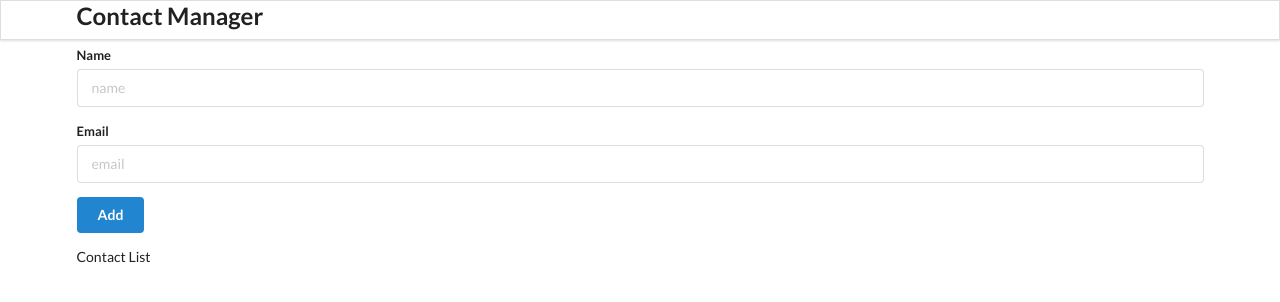
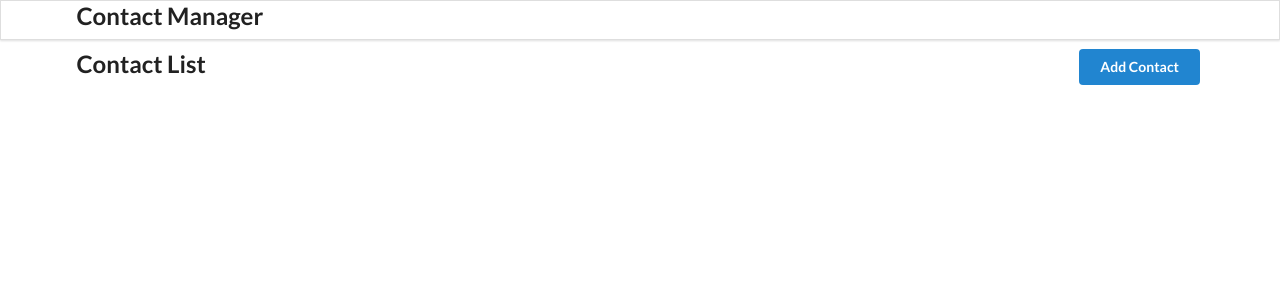
Before and after one commit to alagappan17/React-Contact-App, a React (Create React App) app in the folder contact-app/: page / in a window 1280 px wide. Shown: the top 302 px of the page. Built offline with nearby package versions, Linux system fonts and the light colour scheme.

Commit message:
Created contact details page

```diff
--- a/contact-app/src/components/AddContact.js
+++ b/contact-app/src/components/AddContact.js
@@ -1,4 +1,5 @@
 import React from 'react'
+import { Link } from 'react-router-dom';
 
 class AddContact extends React.Component {
     state = {
@@ -11,8 +12,10 @@ class AddContact extends React.Component {
             alert("All the fields are mandatory!")
             return;
         }
+        alert("Contact Added Successfully")
         this.props.addContactHandler(this.state)
         this.setState({ name: "", email: "" })
+        // this.props.history.push("/")
     }
     render() {
         return (
@@ -28,6 +31,10 @@ class AddContact extends React.Component {
                         <input type='text' name='email' placeholder='email' value={this.state.email} onChange={(e) => this.setState({ email: e.target.value })}></input>
                     </div>
                     <button className='ui button blue'>Add</button>
+                    <Link to={"/"}>
+                        <button className='ui button blue' style={{ float: "right" }}>View Contacts</button>
+                    </Link>
+
                 </form>
             </div>
         );
--- a/contact-app/src/components/App.js
+++ b/contact-app/src/components/App.js
@@ -1,10 +1,11 @@
 import React, { useState, useEffect } from "react";
-import { BrowserRouter as Router, Switch, Route } from 'react-router-dom'
+import { BrowserRouter as Router, Routes, Route } from 'react-router-dom'
 import { uuid } from 'uuidv4';
 import './App.css';
 import Header from './Header'
 import AddContact from './AddContact'
 import ContactList from './ContactList'
+import ContactDetail from './ContactDetail'
 
 function App() {
 
@@ -37,9 +38,17 @@ function App() {
 
   return (
     <div className='ui container'>
-      <Header />
-      <AddContact addContactHandler={addContactHandler} />
-      <ContactList contacts={contacts} getContactId={removeContactHandler} />
+      <Router>
+        <Header />
+        <Routes>
+          <Route path="/" exact element={<ContactList contacts={contacts} getContactId={removeContactHandler} />}></Route>
+          <Route path="/add" element={<AddContact addContactHandler={addContactHandler} />}></Route>
+          <Route path="/contact/:id" element={<ContactDetail />}></Route>
+        </Routes>
+        {/* <AddContact addContactHandler={addContactHandler} />
+        <ContactList contacts={contacts} getContactId={removeContactHandler} /> */}
+
+      </Router>
     </div>
   );
 };
--- a/contact-app/src/components/ContactCard.js
+++ b/contact-app/src/components/ContactCard.js
@@ -1,4 +1,5 @@
 import React from 'react'
+import { Link } from 'react-router-dom'
 import user from '../images/user.jpg'
 
 const ContactCard = (props) => {
@@ -7,15 +8,13 @@ const ContactCard = (props) => {
         <div className='item' style={{ padding: "10px" }}>
             <img className='ui avatar image' src={user} alt="user" />
             <div className='content'>
-                <div className='header'>
-                    {name}
-                </div>
-                <div>
-                    {email}
-                </div>
+                <Link to={`/contact/${id}`} state={{ contact: props.contact }}>
+                    <div className='header'>{name}</div>
+                    <div>{email}</div>
+                </Link>
             </div>
             <i className='trash alternate outline icon' style={{ color: "red", marginTop: '10px', float: "right", fontSize: "1.5rem" }} onClick={() => props.clickHandler(id)}></i>
-        </div>
+        </div >
     )
 };
 
--- /dev/null
+++ b/contact-app/src/components/ContactDetail.js
@@ -0,0 +1,26 @@
+import React from 'react'
+import { Link } from 'react-router-dom'
+import { useLocation } from 'react-router-dom'
+import user from '../images/user.jpg'
+
+const ContactDetail = (props) => {
+    const location = useLocation()
+    const { name, email } = location.state.contact
+    // console.log(name, email)
+    return (
+        <div className='main' style={{ marginTop: "4rem" }}>
+            <div className='ui card centered'>
+                <div className='image'>
+                    <img src={user} alt='user' />
+                </div>
+                <div className='content'>
+                    <div className='header'>{name}</div>
+                    <div className='description'>{email}</div>
+                </div>
+            </div>
+
+        </div>
+    )
+};
+
+export default ContactDetail;
--- a/contact-app/src/components/ContactList.js
+++ b/contact-app/src/components/ContactList.js
@@ -1,4 +1,5 @@
 import React from 'react'
+import { Link } from 'react-router-dom'
 import ContactCard from './ContactCard';
 
 const ContactList = (props) => {
@@ -7,6 +8,12 @@ const ContactList = (props) => {
         props.getContactId(id)
     };
 
+    // const contacts = [{
+    //     id: 1,
+    //     "name": "Alagappan",
+    //     "email": "alagappan@gmail.com"
+    // }]
+
     const renderContactList = props.contacts.map((contact) => {
         return (
             <ContactCard contact={contact} clickHandler={deleteContactHandler} key={contact.id} />
@@ -14,10 +21,15 @@ const ContactList = (props) => {
     })
 
     return (
-        <div className='ui celled list'>
-            Contact List
+        <div className='ui celled list' style={{ marginTop: "3.5rem" }}>
+            <h2>
+                Contact List
+                <Link to={"/add"}>
+                    < button className='ui button blue' style={{ float: "right" }}>Add Contact</button>
+                </Link>
+            </h2>
             {renderContactList}
-        </div>
+        </div >
     );
 }
 
```
